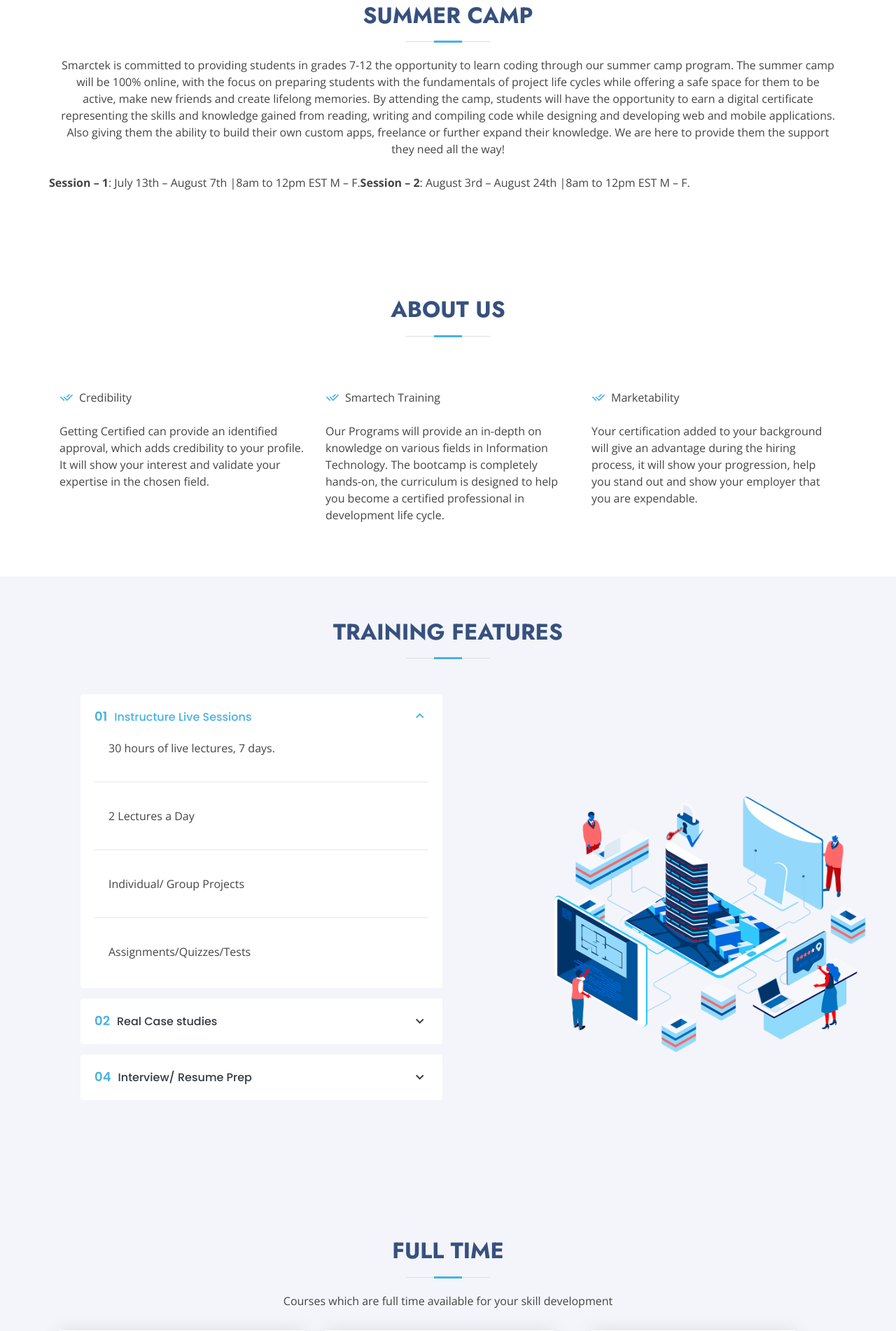
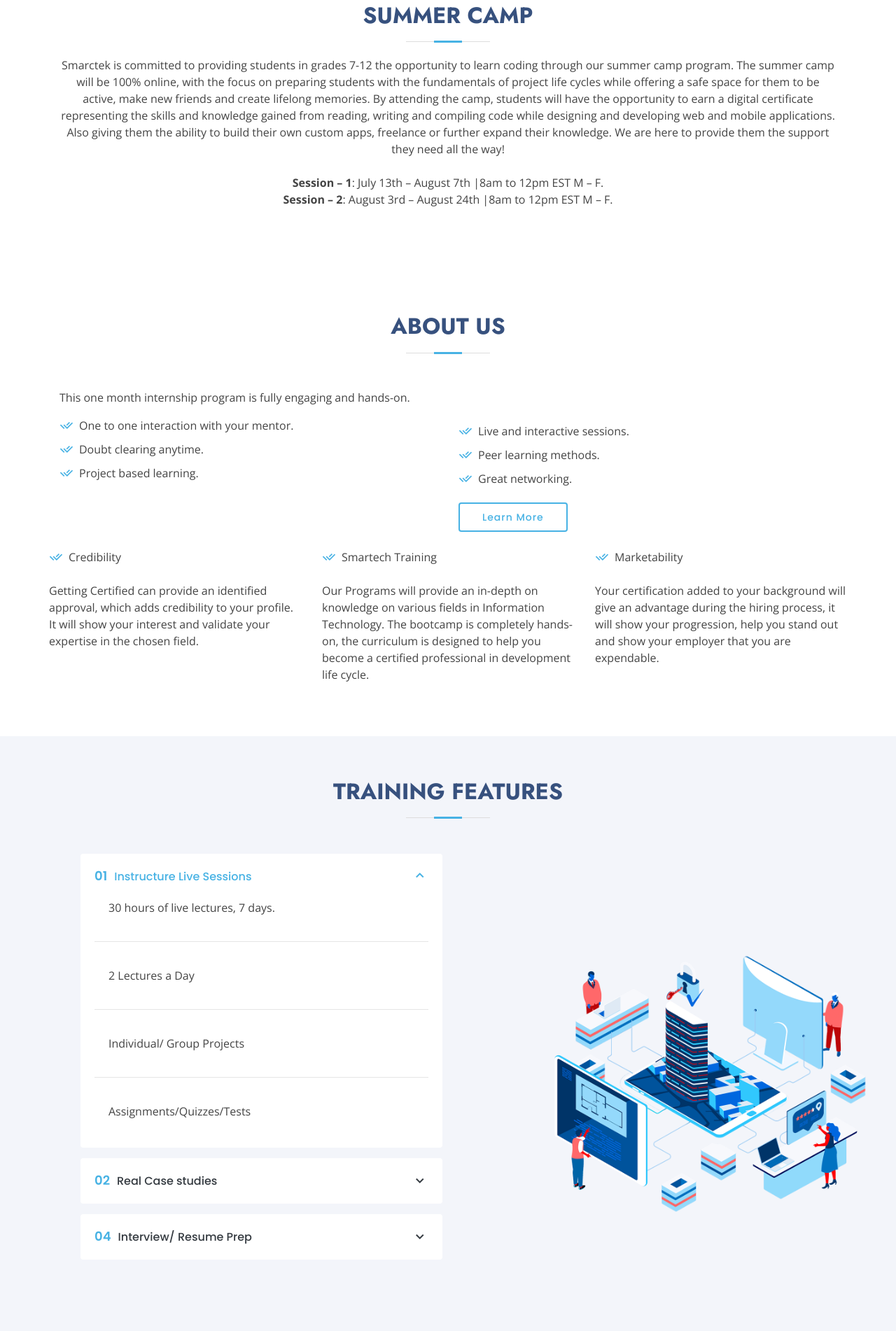
Before and after one commit to itachiuc/techtable_demo, a Flask app: page / in a window 1280 px wide. Shown: the part 697-2599 px from the top of the page at 70% size. Run offline with Flask 2, Linux system fonts and the light colour scheme; some libraries are stand-ins or nearby versions.

Commit message:
Update tech.html

```diff
--- a/templates/tech.html
+++ b/templates/tech.html
@@ -50,7 +50,7 @@
       <nav class="nav-menu d-none d-lg-block ml-auto">
         <ul>
           <li class="active"><a href="/">Home</a></li>
-          <li><a href="#services">Summer Camp</a></li>
+          <li><a href="#camp">Summer Camp</a></li>
           <li><a href="#services">Bootcamp</a></li>
           <li><a href="#about">About Us</a></li>
 
@@ -85,11 +85,11 @@
 
   <main id="main">
 
-    <section id="about" class="about">
+    <section id="camp" class="about">
       <div class="container" data-aos="fade-up">
         <div class="section-title">
           <h2>Summer Camp</h2>
-          <p>
+          <p >
 
             Smarctek is committed to providing students in grades 7-12 the opportunity to learn coding through our summer camp program.  The summer camp will be 100% online, with the focus on preparing students with the fundamentals of project life cycles while offering a safe space for them to be active,
              make new friends and create lifelong memories. By attending the camp,
@@ -97,8 +97,9 @@
                Also giving them the ability to build their own custom apps, freelance or further expand their knowledge.
                 We are here to provide them the support they need all the way!<br><br>
 
-            <div class="row content">
-              <b>Session – 1</b>: July 13th – August 7th |8am to 12pm EST M – F.<br>
+            <div class="column content">
+              <b>Session – 1</b>: July 13th – August 7th |8am to 12pm EST M – F.
+              <br>
               <b>Session – 2</b>: August 3rd – August 24th |8am to 12pm EST M – F.
             </div>
 
@@ -109,12 +110,33 @@
 
       </div>
     </section>
+
     <section id="about" class="about">
       <div class="container" data-aos="fade-up">
 
         <div class="section-title">
           <h2>About us</h2>
         </div>
+        <div class="row content">
+          <div class="col-lg-6 ">
+            <p>
+              This one month internship program is fully engaging and hands-on.
+            </p>
+            <ul>
+              <li><i class="ri-check-double-line"></i> One to one interaction with your mentor.</li>
+              <li><i class="ri-check-double-line"></i> Doubt clearing anytime.</li>
+              <li><i class="ri-check-double-line"></i> Project based learning.</li>
+            </ul>
+          </div>
+          <div class="col-lg-6 pt-4 ">
+            <ul>
+              <br>
+              <li><i class="ri-check-double-line"></i> Live and interactive sessions.</li>
+              <li><i class="ri-check-double-line"></i> Peer learning methods.</li>
+              <li><i class="ri-check-double-line"></i> Great networking.</li>
+            </ul>
+            <a href="#" class="btn-learn-more">Learn More</a>
+          </div>
 
         <div class="row content">
 
@@ -498,7 +520,7 @@
               <div class="address">
                 <i class="icofont-google-map"></i>
                 <h4>Location:</h4>
-                <p>Random Street, Random city, PIN-222222</p>
+                <p>Glastonbury,CT 06033</p>
               </div>
 
               <div class="email">
@@ -510,7 +532,7 @@
               <div class="phone">
                 <i class="icofont-phone"></i>
                 <h4>Call:</h4>
-                <p>+91 999 8888 777</p>
+                <p>+91 860 318 6004</p>
               </div>
 
               <!-- <iframe  width="600" height="450" frameborder="0" style="border:0;" allowfullscreen="" aria-hidden="false" tabindex="0"></iframe> -->
@@ -568,10 +590,10 @@
           <div class="col-lg-3 col-md-6 footer-contact">
             <h3>NAME</h3>
             <p>
-              random Street <br>
-              random city, 222222<br>
+              Glastonbury,  <br>
+              CT 06033<br>
               India <br><br>
-              <strong>Phone:</strong> +91 ---- --- ---<br>
+              <strong>Phone:</strong> +91 860 318 6004<br>
               <strong>Email:</strong> info@xyz.com<br>
             </p>
           </div>
@@ -582,7 +604,7 @@
               <li><i class="bx bx-chevron-right"></i> <a href="#">Home</a></li>
               <li><i class="bx bx-chevron-right"></i> <a href="#about">About us</a></li>
               <li><i class="bx bx-chevron-right"></i> <a href="#services">Boot Camp</a></li>
-              <li><i class="bx bx-chevron-right"></i> <a href="#team">Team</a></li>
+              <li><i class="bx bx-chevron-right"></i> <a href="#camp">Summer Camp</a></li>
               <li><i class="bx bx-chevron-right"></i> <a href="#contact">Contact</a></li>
             </ul>
           </div>
@@ -609,7 +631,7 @@
 
     <div class="container footer-bottom clearfix">
       <div class="copyright">
-        &copy; Copyright <strong><span>TechTable</span></strong>. All Rights Reserved
+        &copy; Copyright <strong><span>---</span></strong>. All Rights Reserved
       </div>
       <!-- <div class="credits">
         Techtable Couse Detail Page
```
